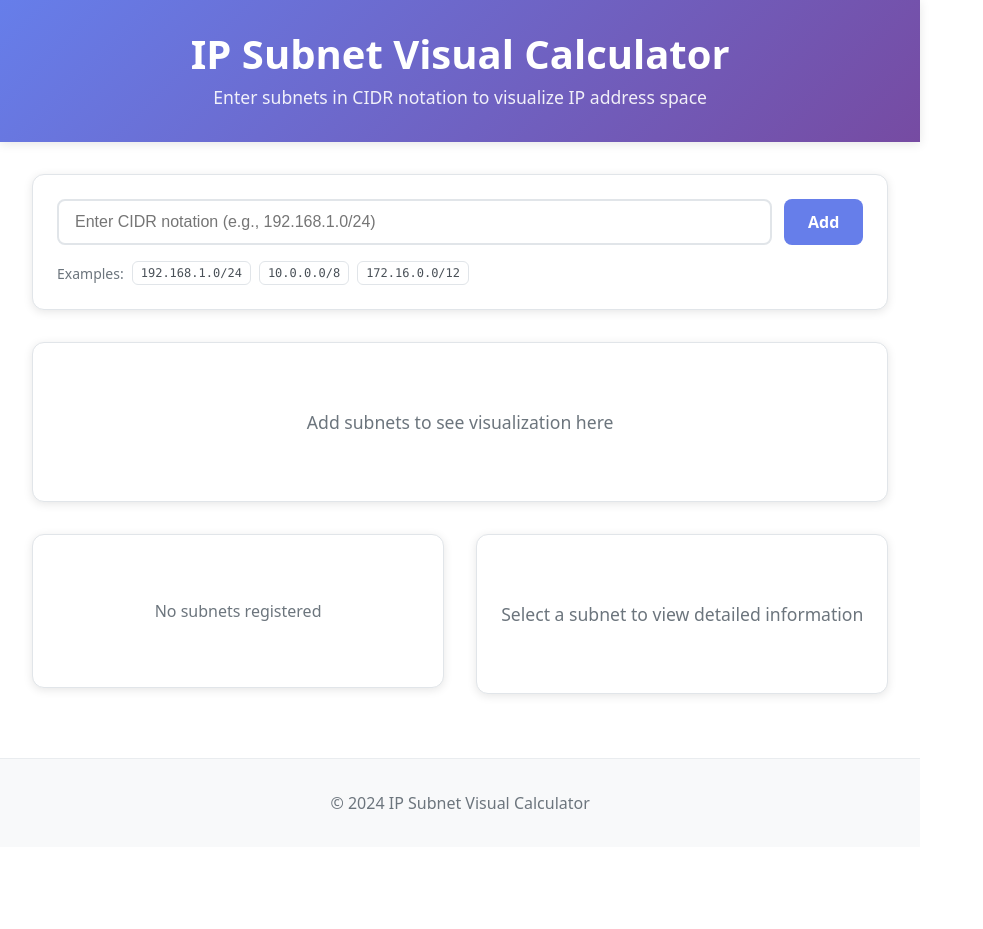
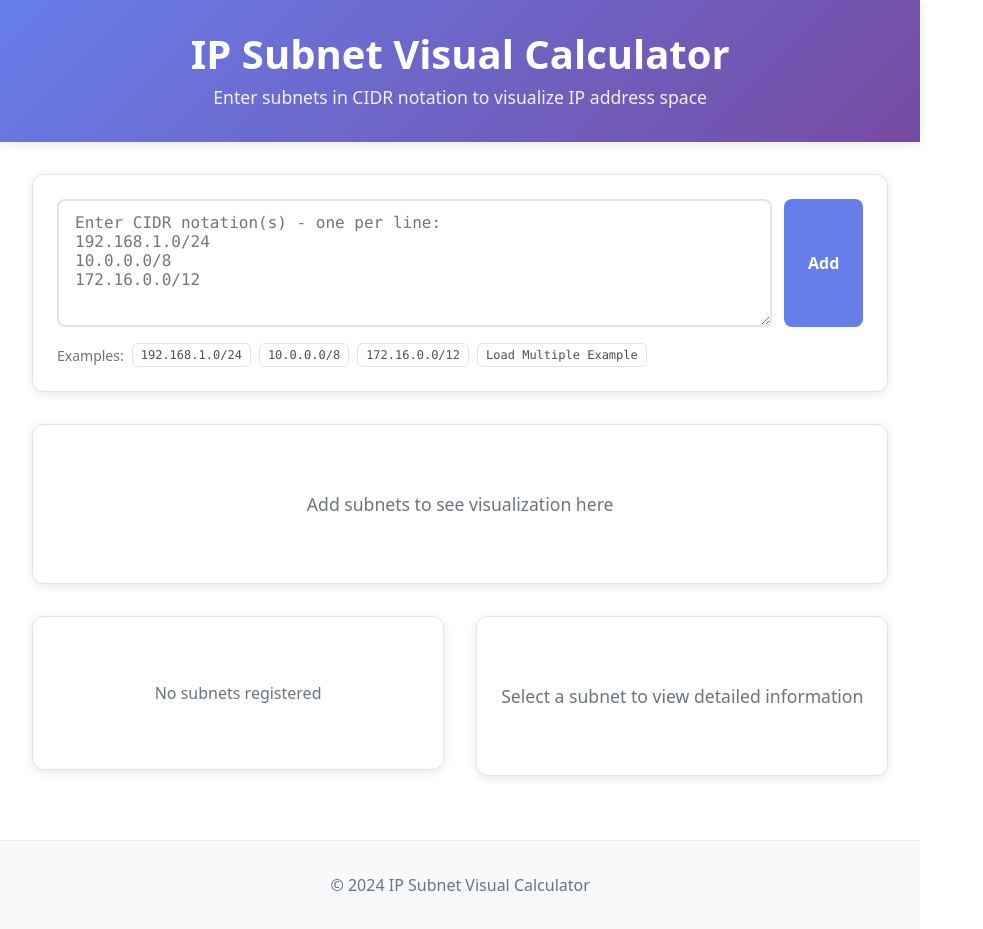
Before and after one commit to ikorihn/ip_subnet_visualizer, a React (Vite) app: page / in a window 1280 px wide. Shown: the whole page, without its empty margins (0-983 px from the left). Before the commit the page ends 847 px from the top, so only its background shows below. Built offline with nearby package versions, Linux system fonts and the light colour scheme.

Commit message:
feat: Input multiple subnets at once

```diff
--- a/src/App.css
+++ b/src/App.css
@@ -94,6 +94,28 @@
   border-color: #dc3545;
 }
 
+.bulk-input {
+  flex: 1;
+  padding: 0.75rem 1rem;
+  border: 2px solid #e1e5e9;
+  border-radius: 8px;
+  font-size: 1rem;
+  font-family: "Monaco", "Menlo", "Ubuntu Mono", monospace;
+  transition: border-color 0.2s;
+  resize: vertical;
+  min-height: 100px;
+}
+
+.bulk-input:focus {
+  outline: none;
+  border-color: #667eea;
+  box-shadow: 0 0 0 3px rgba(102, 126, 234, 0.1);
+}
+
+.bulk-input.error {
+  border-color: #dc3545;
+}
+
 .add-button {
   padding: 0.75rem 1.5rem;
   background: #667eea;
@@ -114,6 +136,32 @@
   color: #dc3545;
   font-size: 0.875rem;
   margin-top: 0.25rem;
+}
+
+.bulk-error-message {
+  background: #fef2f2;
+  border: 1px solid #fecaca;
+  border-radius: 8px;
+  padding: 1rem;
+  margin-top: 0.5rem;
+}
+
+.bulk-error-summary {
+  font-weight: 600;
+  color: #dc2626;
+  margin-bottom: 0.5rem;
+}
+
+.bulk-error-details {
+  display: flex;
+  flex-direction: column;
+  gap: 0.25rem;
+}
+
+.error-item {
+  font-size: 0.875rem;
+  color: #7f1d1d;
+  font-family: "Monaco", "Menlo", "Ubuntu Mono", monospace;
 }
 
 .input-examples {
--- a/src/App.tsx
+++ b/src/App.tsx
@@ -34,9 +34,7 @@ function App() {
     <div className="app">
       <header className="app-header">
         <h1>IP Subnet Visual Calculator</h1>
-        <p>
-          Enter subnets in CIDR notation to visualize IP address space
-        </p>
+        <p>Enter subnets in CIDR notation to visualize IP address space</p>
       </header>
 
       <main className="app-main">
--- a/src/components/SubnetInput.tsx
+++ b/src/components/SubnetInput.tsx
@@ -1,5 +1,5 @@
 import { useState } from 'react';
-import type { Subnet, ValidationResult } from '../types/subnet';
+import type { Subnet } from '../types/subnet';
 import { IPCalculator } from '../utils/ipCalculator';
 
 interface SubnetInputProps {
@@ -7,12 +7,19 @@ interface SubnetInputProps {
   existingSubnets: Subnet[];
 }
 
+interface BulkValidationResult {
+  isValid: boolean;
+  errors?: string[];
+  validCount?: number;
+  totalCount?: number;
+}
+
 export function SubnetInput({
   onAddSubnet,
   existingSubnets,
 }: SubnetInputProps) {
   const [inputValue, setInputValue] = useState('');
-  const [validation, setValidation] = useState<ValidationResult>({
+  const [validation, setValidation] = useState<BulkValidationResult>({
     isValid: true,
   });
 
@@ -21,30 +28,58 @@ export function SubnetInput({
 
     if (!inputValue.trim()) return;
 
-    const validationResult = IPCalculator.validateCIDR(inputValue.trim());
+    const lines = inputValue
+      .split('\n')
+      .map((line) => line.trim())
+      .filter((line) => line.length > 0);
 
-    if (!validationResult.isValid) {
-      setValidation(validationResult);
-      return;
+    if (lines.length === 0) return;
+
+    const colors = IPCalculator.generateColors(
+      existingSubnets.length + lines.length
+    );
+    const errors: string[] = [];
+    const validSubnets: Subnet[] = [];
+
+    lines.forEach((line, index) => {
+      const validationResult = IPCalculator.validateCIDR(line);
+
+      if (!validationResult.isValid) {
+        errors.push(`Line ${index + 1}: ${validationResult.error}`);
+      } else {
+        try {
+          const colorIndex = existingSubnets.length + validSubnets.length;
+          const subnet = IPCalculator.calculateSubnet(line, colors[colorIndex]);
+          validSubnets.push(subnet);
+        } catch (error) {
+          errors.push(
+            `Line ${index + 1}: Error occurred during subnet calculation`
+          );
+        }
+      }
+    });
+
+    if (errors.length > 0) {
+      setValidation({
+        isValid: false,
+        errors,
+        validCount: validSubnets.length,
+        totalCount: lines.length,
+      });
+    } else {
+      setValidation({ isValid: true });
     }
 
-    const colors = IPCalculator.generateColors(existingSubnets.length + 1);
-    const newColor = colors[existingSubnets.length];
+    for (const subnet of validSubnets) {
+      onAddSubnet(subnet);
+    }
 
-    try {
-      const subnet = IPCalculator.calculateSubnet(inputValue.trim(), newColor);
-      onAddSubnet(subnet);
+    if (errors.length === 0) {
       setInputValue('');
-      setValidation({ isValid: true });
-    } catch (error) {
-      setValidation({
-        isValid: false,
-        error: 'Error occurred during subnet calculation',
-      });
     }
   };
 
-  const handleInputChange = (e: React.ChangeEvent<HTMLInputElement>) => {
+  const handleInputChange = (e: React.ChangeEvent<HTMLTextAreaElement>) => {
     setInputValue(e.target.value);
     if (!validation.isValid) {
       setValidation({ isValid: true });
@@ -55,19 +90,32 @@ export function SubnetInput({
     <div className="subnet-input">
       <form onSubmit={handleSubmit} className="input-form">
         <div className="input-group">
-          <input
-            type="text"
+          <textarea
             value={inputValue}
             onChange={handleInputChange}
-            placeholder="Enter CIDR notation (e.g., 192.168.1.0/24)"
-            className={`cidr-input ${!validation.isValid ? 'error' : ''}`}
+            placeholder="Enter CIDR notation(s) - one per line:&#10;192.168.1.0/24&#10;10.0.0.0/8&#10;172.16.0.0/12"
+            className={`bulk-input ${!validation.isValid ? 'error' : ''}`}
+            rows={4}
           />
           <button type="submit" className="add-button">
             Add
           </button>
         </div>
+
         {!validation.isValid && (
-          <div className="error-message">{validation.error}</div>
+          <div className="bulk-error-message">
+            <div className="bulk-error-summary">
+              {validation.validCount} of {validation.totalCount} subnets added
+              successfully
+            </div>
+            <div className="bulk-error-details">
+              {validation.errors?.map((error) => (
+                <div key={error} className="error-item">
+                  {error}
+                </div>
+              ))}
+            </div>
+          </div>
         )}
       </form>
 
@@ -94,6 +142,17 @@ export function SubnetInput({
         >
           172.16.0.0/12
         </button>
+        <button
+          type="button"
+          className="example-button"
+          onClick={() =>
+            setInputValue(
+              '192.168.1.0/24\n10.0.0.0/8\n172.16.0.0/12\n192.168.2.0/24'
+            )
+          }
+        >
+          Load Multiple Example
+        </button>
       </div>
     </div>
   );
```
Also changed, not shown: src/components/SubnetVisualizer.tsx (+0 -7 lines), 1 other file (tests, documents, lock files or other folders).
